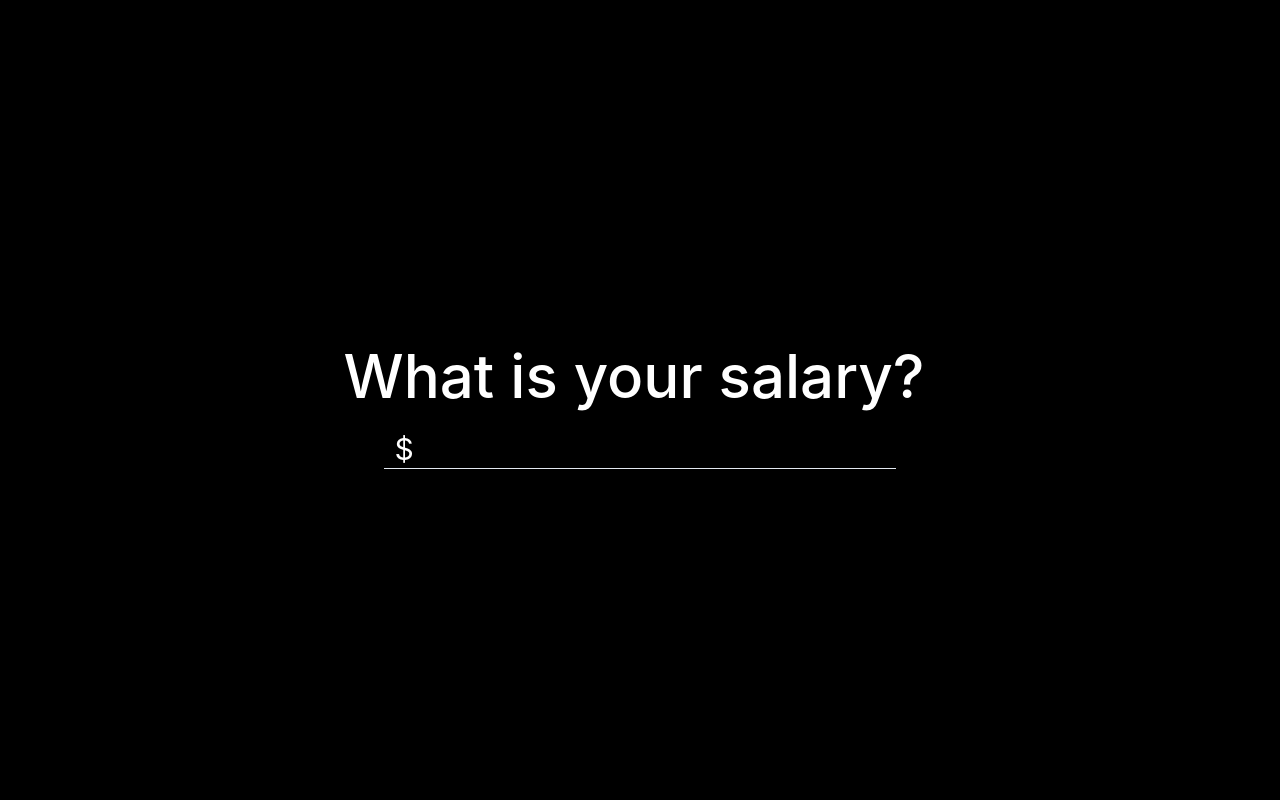
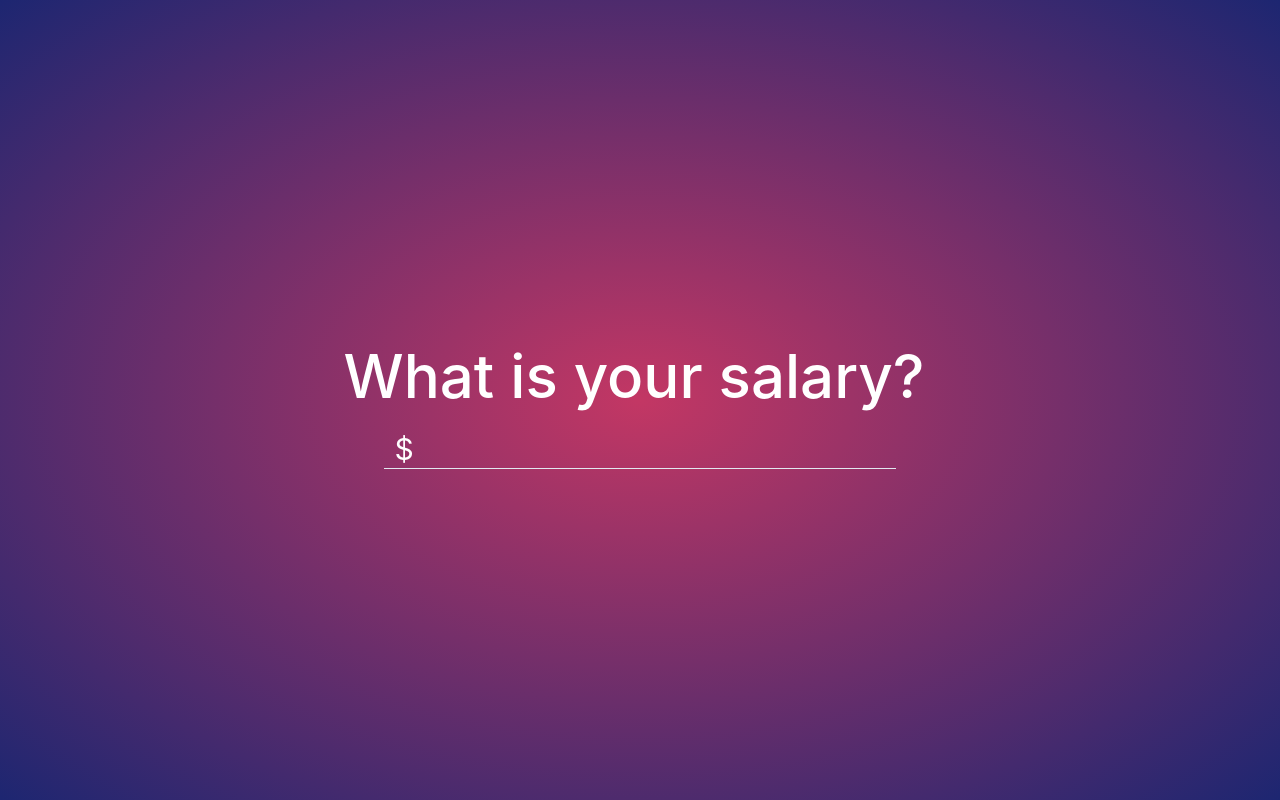
Before and after one commit to marvincyk/time-is-money, a React (Vite) app: page / in a window 1280 px wide. Built offline with nearby package versions, Linux system fonts and the light colour scheme.

Commit message:
Change background to Celestial gradient

```diff
--- a/src/components/Layout.tsx
+++ b/src/components/Layout.tsx
@@ -8,7 +8,7 @@ interface LayoutProps {
 const Layout = ({ children }: LayoutProps) => {
 	return (
 		<Box
-			bg="black"
+			bgGradient="radial(#C33764, #1D2671)"
 			color="white"
 			display="flex"
 			justifyContent="center"
```
